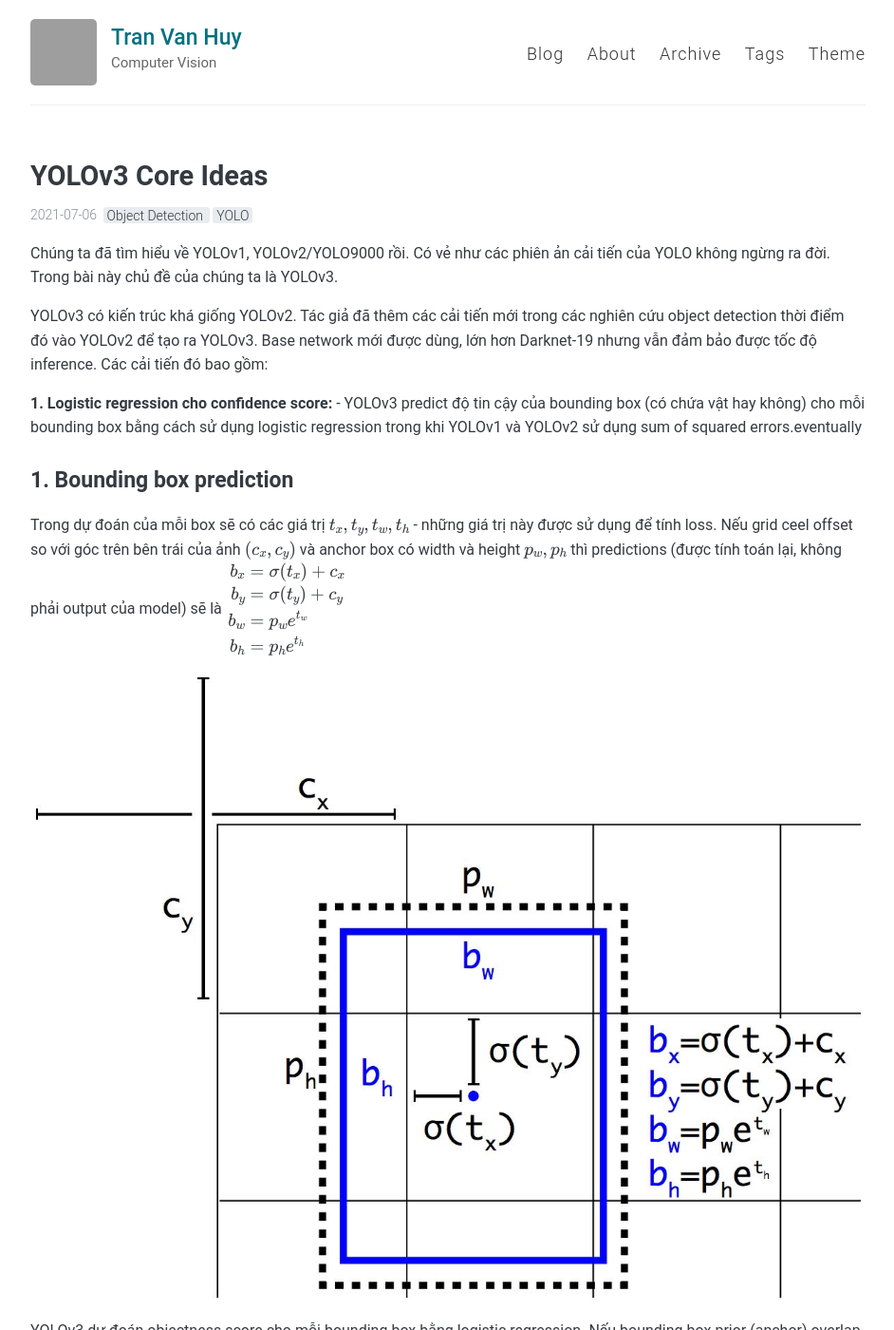
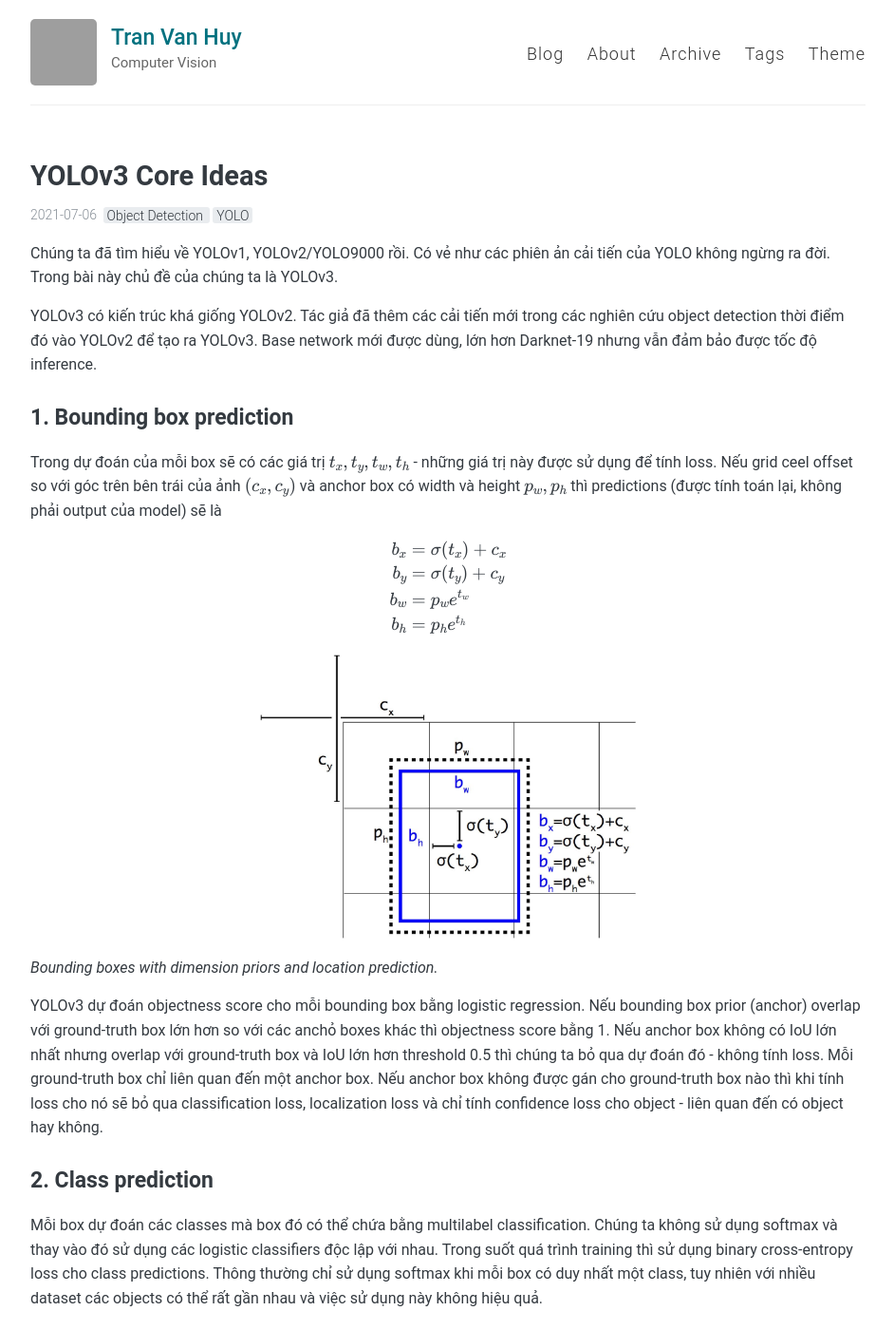
Before and after one commit to huytranvan2010/huytranvan2010.github.io, a Jekyll site: the page built from _posts/2021-07-06-YOLOv3-Core-Ideas .md, in a window 1280 px wide and 1400 px high. Shown: the whole window at 95% size, without its empty margins (168-1110 px from the left). Built offline with Jekyll 4.4.1, drawn with Linux system fonts in a browser that asks for light colours; grey boxes are pictures that could not be loaded.

Commit message:
YOLOv3+2

```diff
--- a/_posts/2021-07-06-YOLOv3-Core-Ideas .md
+++ b/_posts/2021-07-06-YOLOv3-Core-Ideas .md
@@ -7,13 +7,12 @@ comments: true
 
 Chúng ta đã tìm hiểu về YOLOv1, YOLOv2/YOLO9000 rồi. Có vẻ như các phiên ản cải tiến của YOLO không ngừng ra đời. Trong bài này chủ đề của chúng ta là YOLOv3.
 
-YOLOv3 có kiến trúc khá giống YOLOv2. Tác giả đã thêm các cải tiến mới trong các nghiên cứu object detection thời điểm đó vào YOLOv2 để tạo ra YOLOv3. Base network mới được dùng, lớn hơn Darknet-19 nhưng vẫn đảm bảo được tốc độ inference. Các cải tiến đó bao gồm:
-
-**1. Logistic regression cho confidence score:** - YOLOv3 predict độ tin cậy của bounding box (có chứa vật hay không) cho mỗi bounding box bằng cách sử dụng logistic regression trong khi YOLOv1 và YOLOv2 sử dụng sum of squared errors.eventually
+YOLOv3 có kiến trúc khá giống YOLOv2. Tác giả đã thêm các cải tiến mới trong các nghiên cứu object detection thời điểm đó vào YOLOv2 để tạo ra YOLOv3. Base network mới được dùng, lớn hơn Darknet-19 nhưng vẫn đảm bảo được tốc độ inference.
 
 ## 1. Bounding box prediction
 
 Trong dự đoán của mỗi box sẽ có các giá trị $t_x, t_y, t_w, t_h$ - những giá trị này được sử dụng để tính loss. Nếu grid ceel offset so với góc trên bên trái của ảnh $(c_x, c_y)$ và anchor box có width và height $p_w, p_h$ thì predictions (được tính toán lại, không phải output của model) sẽ là
+
 $$
 \begin{aligned}
 b_x &= \sigma(t_x) + c_x\\
@@ -24,7 +23,9 @@ b_h &= p_h e^{t_h}\\
 $$
 
 
-<img src="../images/YOLO/yolov2_7.jpeg" style="display:block; margin-left:auto; margin-right:auto">
+<img src="../images/YOLO/yolov2_7.jpeg" style="display:block; margin-left:auto; margin-right:auto" width="400">
+
+*Bounding boxes with dimension priors and location prediction.*
 
 YOLOv3 dự đoán objectness score cho mỗi bounding box bằng logistic regression. Nếu bounding box prior (anchor) overlap với ground-truth box lớn hơn so với các anchỏ boxes khác thì objectness score bằng 1. Nếu anchor box không có IoU lớn nhất nhưng overlap với ground-truth box và IoU lớn hơn threshold 0.5 thì chúng ta bỏ qua dự đoán đó - không tính loss. Mỗi ground-truth box chỉ liên quan đến một anchor box. Nếu anchor box không được gán cho ground-truth box nào thì khi tính loss cho nó sẽ bỏ qua classification loss, localization loss và chỉ tính confidence loss cho object - liên quan đến có object hay không.
 
@@ -44,7 +45,7 @@ Darknet-53 mạnh mẽ hơn so với Darknet-19. Darknet-53 tốt hơn so với
 
 Darknet-53 có BFLOP/s (billion floating point operations per second) lớn. Điều này có nghĩa rằng kiến trúc của Darknet-53 sử dụng tốt GPU, giúp nó có tốc độ nhanh hơn.
 
-<img src="../images/YOLO/yolov3_2.png" style="display:block; margin-left:auto; margin-right:auto">
+<img src="../images/YOLO/yolov3_2.png" style="display:block; margin-left:auto; margin-right:auto" width="500">
 
 ## 4. Multi-scale prediction
 
@@ -60,7 +61,7 @@ Cụ thể việc dự đoán cho 3 scales khác nhau là:
 - Feature map ở trước đó 2 layers, feature map được được upsample 2x. YOLOv3 lấy feature map có resolution lớn hơn (ở trước nữa trong mạng NN) và kết hợp với upsampled feature thông qua concatenation. Sau đó áp dụng một số Conv layers và dự đoán output cuối cùng.
 - Thực hiện thiết kế như scale thứ 2 cho scale thứ 3.
 
-<img src="../images/YOLO/1.webp" style="display:block; margin-left:auto; margin-right:auto">
+<img src="../images/YOLO/1.webp" style="display:block; margin-left:auto; margin-right:auto" width="500">
 
 *Kiến trúc YOLOv3*
 
@@ -79,7 +80,7 @@ Nhận thấy với $\text{IoU}=0.5$, AP của YOLOv3 cao hơn hẳn so với SS
 
 Các phiên bản YOLO trước gặp khó khăn trong việc detect các objects nhỏ. Tuy nhiên YOLOv3 đã cản thiện điều này với $\text{AP\_S} = 18.3%$
 
-<img src="../images/YOLO/yolov3_4.png" style="display:block; margin-left:auto; margin-right:auto">
+<img src="../images/YOLO/yolov3_4.png" style="display:block; margin-left:auto; margin-right:auto" width="500">
 
 *So sánh tốc độ và mAP của các object detection model*
 
```
Also changed, not shown: _posts/2021-07-06-YOLOv2-Core-Ideas.md (+9 -7 lines), _posts/2021-09-01-TF-IDF.md.md (added, +116 -0 lines), 1 other file.
